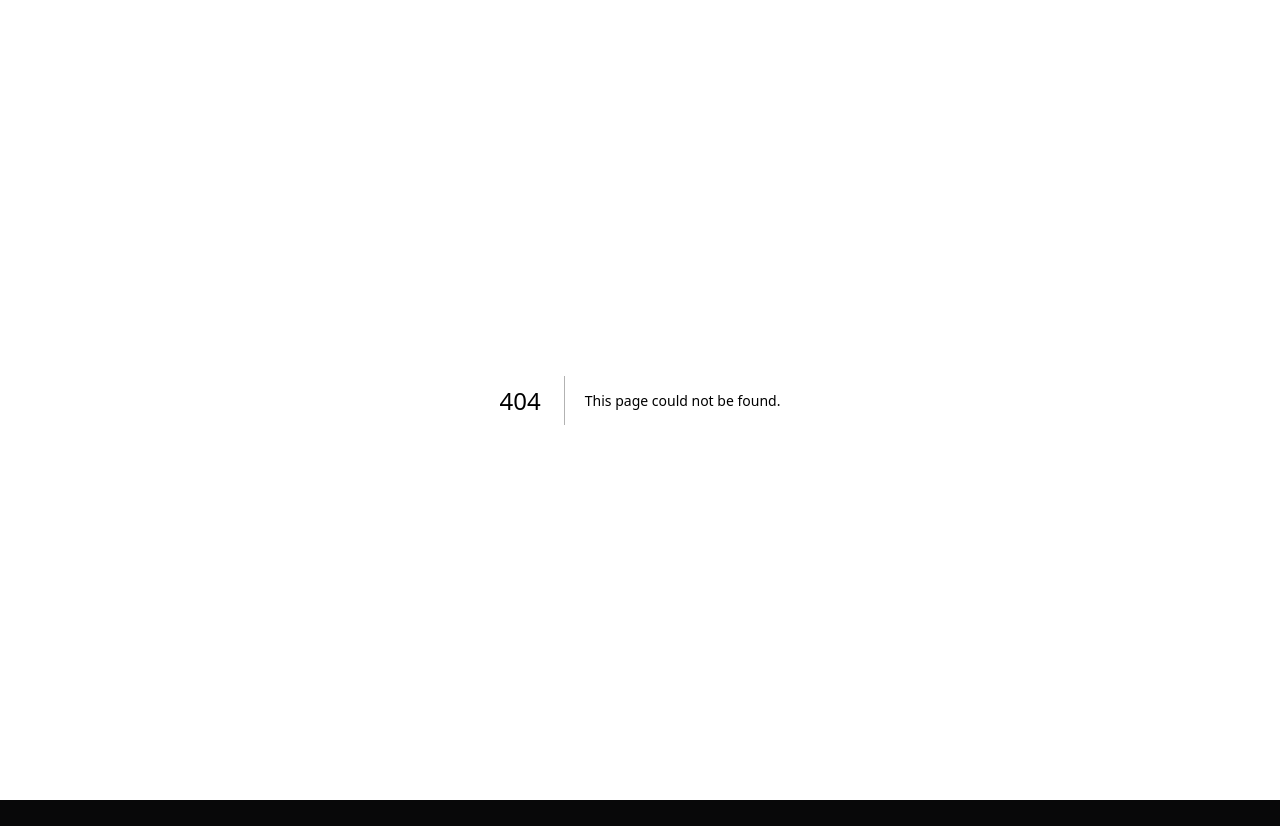
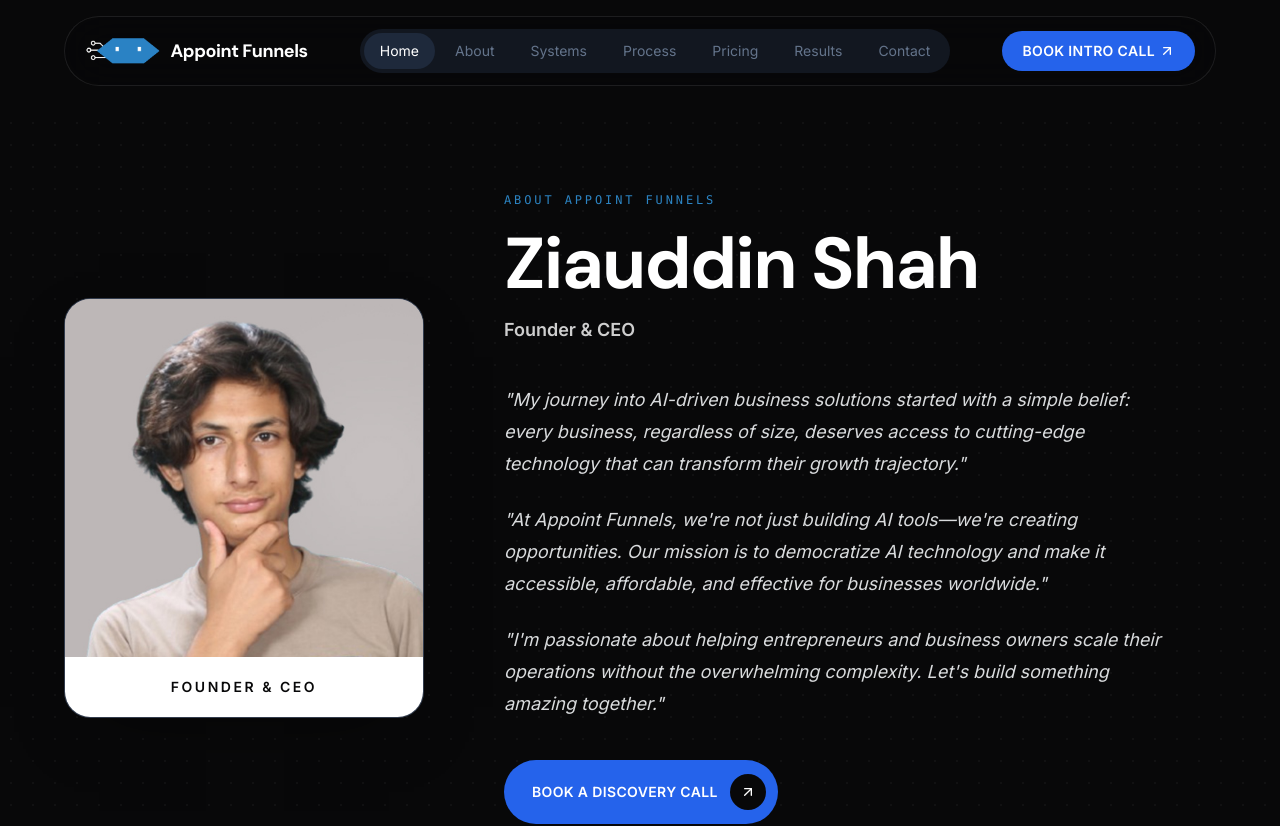
Before and after one commit to ziaaiautomation-create/appoint-funnels-landing-page, a Next.js app: page /about in a window 1280 px wide. Before the commit this address had no page. Shown: the top 826 px of the page. Before the commit the page ends 800 px from the top, so only its background shows below. Built offline with nearby package versions, Linux system fonts and the light colour scheme.

Commit message:
Add CEO about page with founder portrait

```diff
--- /dev/null
+++ b/app/about/page.tsx
@@ -0,0 +1,64 @@
+import Image from 'next/image'
+import { ArrowUpRight } from 'lucide-react'
+import { Navbar } from '@/components/navbar'
+import { Footer } from '@/components/footer'
+
+export const metadata = {
+  title: 'About Ziauddin Shah — Appoint Funnels',
+  description:
+    'Meet Ziauddin Shah, Founder and CEO of Appoint Funnels, building practical AI systems for ambitious businesses.',
+}
+
+export default function AboutPage() {
+  return (
+    <>
+      <Navbar />
+      <main className="min-h-screen bg-background pt-28">
+        <section className="relative overflow-hidden px-5 pb-24 pt-12 sm:px-8 lg:pb-32 lg:pt-20">
+          <div className="pointer-events-none absolute inset-0 opacity-40 [background-image:radial-gradient(var(--border)_0.8px,transparent_0.8px)] [background-size:22px_22px]" />
+          <div className="relative mx-auto grid max-w-6xl items-center gap-12 lg:grid-cols-[360px_1fr] lg:gap-20">
+            <div className="overflow-hidden rounded-3xl border border-border bg-secondary shadow-[0_24px_70px_-35px_rgba(0,0,0,0.55)]">
+              <div className="relative aspect-square overflow-hidden bg-[#c2bfc0]">
+                <Image
+                  src="/images/ziauddin-shah.png"
+                  alt="Ziauddin Shah, Founder and CEO of Appoint Funnels"
+                  fill
+                  priority
+                  className="object-cover"
+                />
+              </div>
+              <div className="bg-foreground px-6 py-5 text-center text-sm font-semibold uppercase tracking-[0.18em] text-background">
+                Founder &amp; CEO
+              </div>
+            </div>
+
+            <div className="max-w-3xl">
+              <p className="font-mono text-xs uppercase tracking-[0.24em] text-brand">About Appoint Funnels</p>
+              <h1 className="mt-5 max-w-2xl font-heading text-5xl font-bold tracking-tight text-foreground sm:text-6xl lg:text-7xl">
+                Ziauddin Shah
+              </h1>
+              <p className="mt-4 text-lg font-semibold text-foreground/80">Founder &amp; CEO</p>
+              <div className="mt-10 flex max-w-2xl flex-col gap-6 text-base leading-8 text-card-foreground sm:text-lg">
+                <p className="italic">&quot;My journey into AI-driven business solutions started with a simple belief: every business, regardless of size, deserves access to cutting-edge technology that can transform their growth trajectory.&quot;</p>
+                <p className="italic">&quot;At Appoint Funnels, we&apos;re not just building AI tools—we&apos;re creating opportunities. Our mission is to democratize AI technology and make it accessible, affordable, and effective for businesses worldwide.&quot;</p>
+                <p className="italic">&quot;I&apos;m passionate about helping entrepreneurs and business owners scale their operations without the overwhelming complexity. Let&apos;s build something amazing together.&quot;</p>
+              </div>
+              <a
+                href="https://cal.com/appointfunnels/discoverycall"
+                target="_blank"
+                rel="noopener noreferrer"
+                className="group mt-10 inline-flex items-center gap-3 rounded-full bg-primary py-3.5 pl-7 pr-3 text-sm font-semibold uppercase tracking-wide text-primary-foreground transition-transform hover:-translate-y-0.5"
+              >
+                Book a discovery call
+                <span className="flex h-9 w-9 items-center justify-center rounded-full bg-background text-foreground transition-transform group-hover:rotate-45">
+                  <ArrowUpRight className="h-4 w-4" aria-hidden="true" />
+                </span>
+              </a>
+            </div>
+          </div>
+        </section>
+      </main>
+      <Footer />
+    </>
+  )
+}
--- a/components/navbar.tsx
+++ b/components/navbar.tsx
@@ -6,6 +6,7 @@ import { ArrowUpRight, Menu, X } from 'lucide-react'
 
 const links = [
   { label: 'Home', href: '#home' },
+  { label: 'About', href: '/about' },
   { label: 'Systems', href: '#systems' },
   { label: 'Process', href: '#process' },
   { label: 'Pricing', href: '#pricing' },
```
Also changed, not shown: public/images/ziauddin-shah.png (added).
